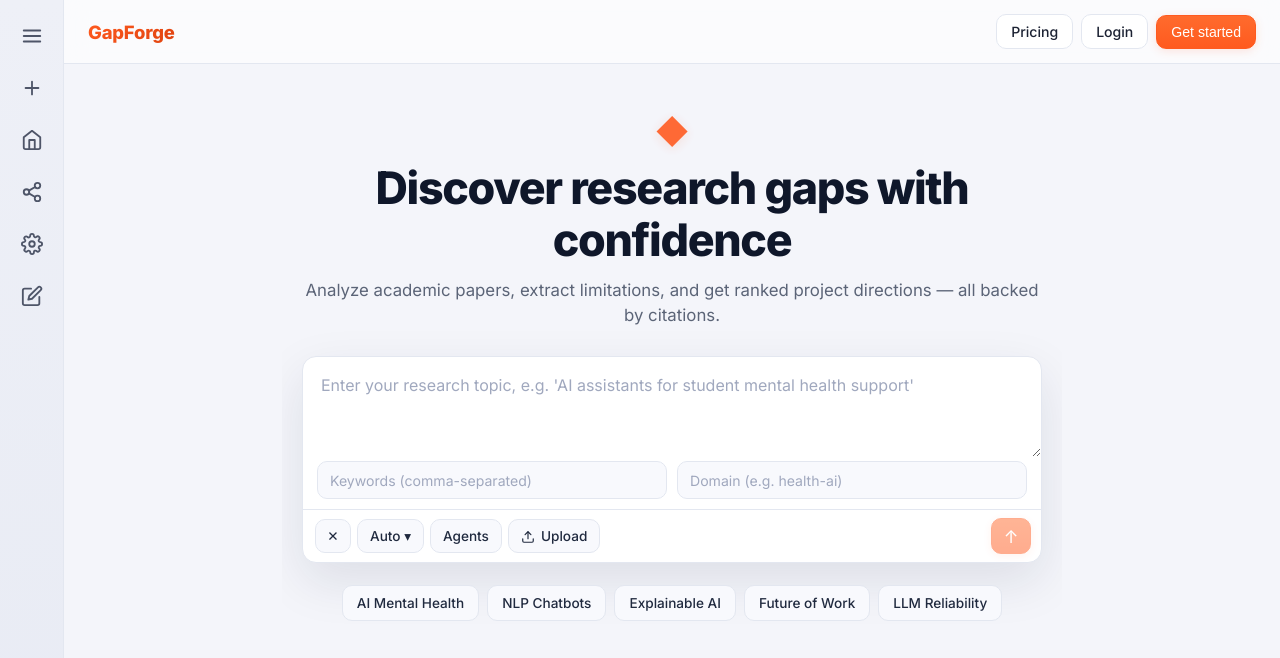
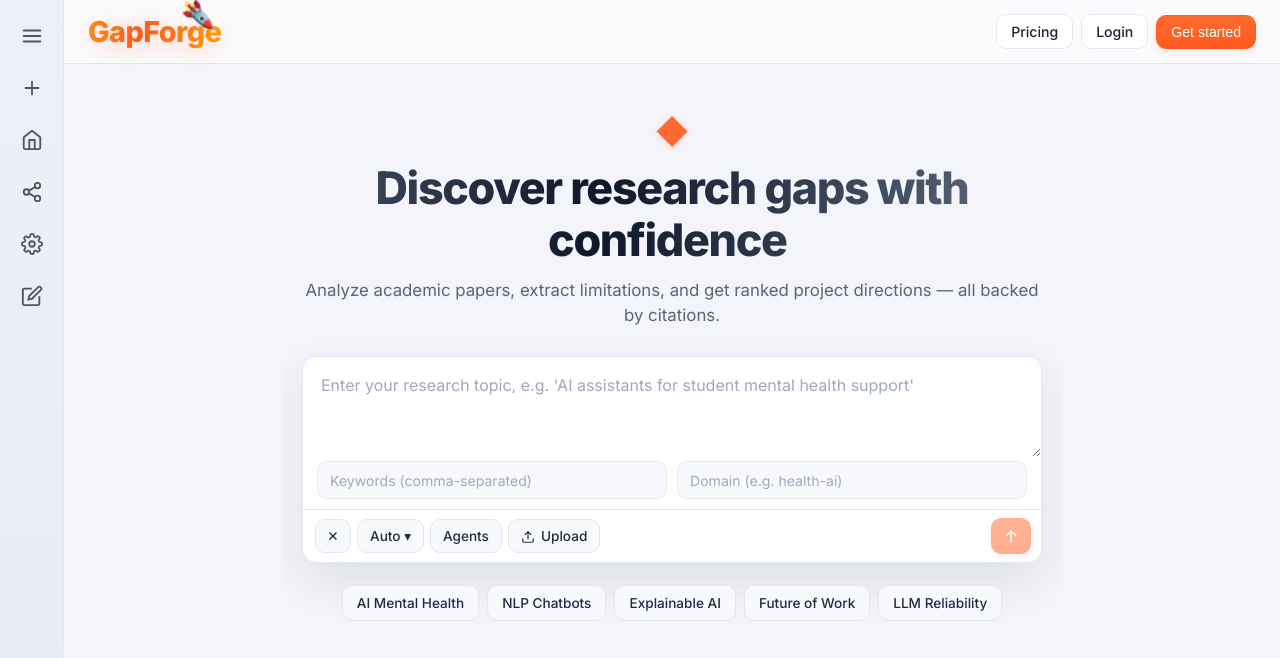
Before and after one commit to sidspy-bug/HOOKAH, a Next.js app in the folder apps/web/: page / in a window 1280 px wide. Both pictures are taken after a click on the button 31 px from the left and 36 px from the top of the page. Shown: the top 658 px of the page. Built offline with nearby package versions, Linux system fonts and the light colour scheme; no server answers.

Commit message:
Add typewriter effect to main heading with shiny black styling

```diff
--- a/apps/web/pages/index.tsx
+++ b/apps/web/pages/index.tsx
@@ -35,6 +35,35 @@ export default function HomePage() {
   const [historyOpen, setHistoryOpen] = useState(true);
   const [history, setHistory] = useState<HistoryEntry[]>([]);
   const [uploadedFile, setUploadedFile] = useState<File | null>(null);
+
+  const [typedText, setTypedText] = useState("");
+
+  React.useEffect(() => {
+    const fullText = "Discover research gaps with confidence";
+    let currentText = "";
+    let isDeleting = false;
+    let timerId: ReturnType<typeof setTimeout>;
+
+    const tick = () => {
+      if (!isDeleting && currentText.length < fullText.length) {
+        currentText = fullText.substring(0, currentText.length + 1);
+        setTypedText(currentText);
+        timerId = setTimeout(tick, 100);
+      } else if (!isDeleting && currentText.length === fullText.length) {
+        isDeleting = true;
+        timerId = setTimeout(tick, 5000); // Wait longer before deleting
+      } else if (isDeleting && currentText.length > 0) {
+        currentText = currentText.substring(0, currentText.length - 1);
+        setTypedText(currentText);
+        timerId = setTimeout(tick, 40);
+      } else if (isDeleting && currentText.length === 0) {
+        isDeleting = false;
+        timerId = setTimeout(tick, 1000); // Wait before re-typing
+      }
+    };
+    timerId = setTimeout(tick, 100);
+    return () => clearTimeout(timerId);
+  }, []);
 
   React.useEffect(() => {
     const stored = localStorage.getItem("gapforge_history");
@@ -127,7 +156,10 @@ export default function HomePage() {
 
         <main className="appMain">
           <header className="topNav">
-            <div className="brand">GapForge</div>
+            <div className="brandContainer">
+              <span className="shuttle">🚀</span>
+              <div className="brand">GapForge</div>
+            </div>
             <nav className="topLinks">
 
               <a href="#" onClick={(e) => { e.preventDefault(); setInfoModalType("pricing"); setSettingsOpen(true); }}>
@@ -153,7 +185,10 @@ export default function HomePage() {
 
             <section className="centerStage">
             <p className="logoMark">◆</p>
-            <h1>Discover research gaps with confidence</h1>
+            <h1 className="typewriterText">
+              {typedText}
+              <span className="cursor" />
+            </h1>
             <p className="subtext">
               Analyze academic papers, extract limitations, and get ranked
               project directions — all backed by citations.
--- a/apps/web/styles/globals.css
+++ b/apps/web/styles/globals.css
@@ -136,14 +136,55 @@ a {
   z-index: 50;
 }
 
+.brandContainer {
+  position: relative;
+  display: flex;
+  align-items: center;
+}
+
 .brand {
-  font-weight: 800;
-  font-size: 1.15rem;
-  letter-spacing: -0.01em;
-  background: linear-gradient(135deg, var(--orange), #e04410);
+  font-weight: 900;
+  font-size: 1.8rem;
+  letter-spacing: -0.02em;
+  background: linear-gradient(
+    90deg,
+    var(--orange) 0%,
+    #ffcc00 50%,
+    var(--orange) 100%
+  );
+  background-size: 200% auto;
   -webkit-background-clip: text;
   -webkit-text-fill-color: transparent;
   background-clip: text;
+  animation: shine 3s linear infinite;
+  filter: drop-shadow(0 4px 12px rgba(255, 90, 31, 0.3));
+}
+
+@keyframes shine {
+  to {
+    background-position: 200% center;
+  }
+}
+
+.shuttle {
+  position: absolute;
+  font-size: 1.5rem;
+  top: 50%;
+  left: 0;
+  margin-top: -12px;
+  animation: flyAround 6s infinite ease-in-out;
+  pointer-events: none;
+  z-index: 10;
+}
+
+@keyframes flyAround {
+  0% { transform: translate(-40px, 40px) rotate(0deg) scale(0.5); opacity: 0; }
+  10% { transform: translate(-20px, 0px) rotate(30deg) scale(1); opacity: 1; }
+  30% { transform: translate(50px, -25px) rotate(70deg) scale(1); }
+  50% { transform: translate(140px, -15px) rotate(110deg) scale(1.2); }
+  70% { transform: translate(180px, 15px) rotate(150deg) scale(1); }
+  90% { transform: translate(80px, 40px) rotate(220deg) scale(0.8); opacity: 1; }
+  100% { transform: translate(-40px, 40px) rotate(360deg) scale(0.5); opacity: 0; }
 }
 
 .topLinks {
@@ -219,6 +260,41 @@ h1 {
   font-weight: 800;
   letter-spacing: -0.03em;
   line-height: 1.15;
+}
+
+.typewriterText {
+  background: linear-gradient(
+    90deg,
+    #0f172a 0%,
+    #94a3b8 50%,
+    #0f172a 100%
+  );
+  background-size: 200% auto;
+  -webkit-background-clip: text;
+  -webkit-text-fill-color: transparent;
+  background-clip: text;
+  animation: shineBlack 3s linear infinite;
+}
+
+@keyframes shineBlack {
+  to {
+    background-position: 200% center;
+  }
+}
+
+.cursor {
+  display: inline-block;
+  width: 0.12em;
+  background-color: #0f172a;
+  animation: blink 0.8s step-end infinite;
+  margin-left: 4px;
+  height: 0.85em;
+  vertical-align: middle;
+}
+
+@keyframes blink {
+  0%, 100% { opacity: 1; }
+  50% { opacity: 0; }
 }
 
 .subtext {
```
